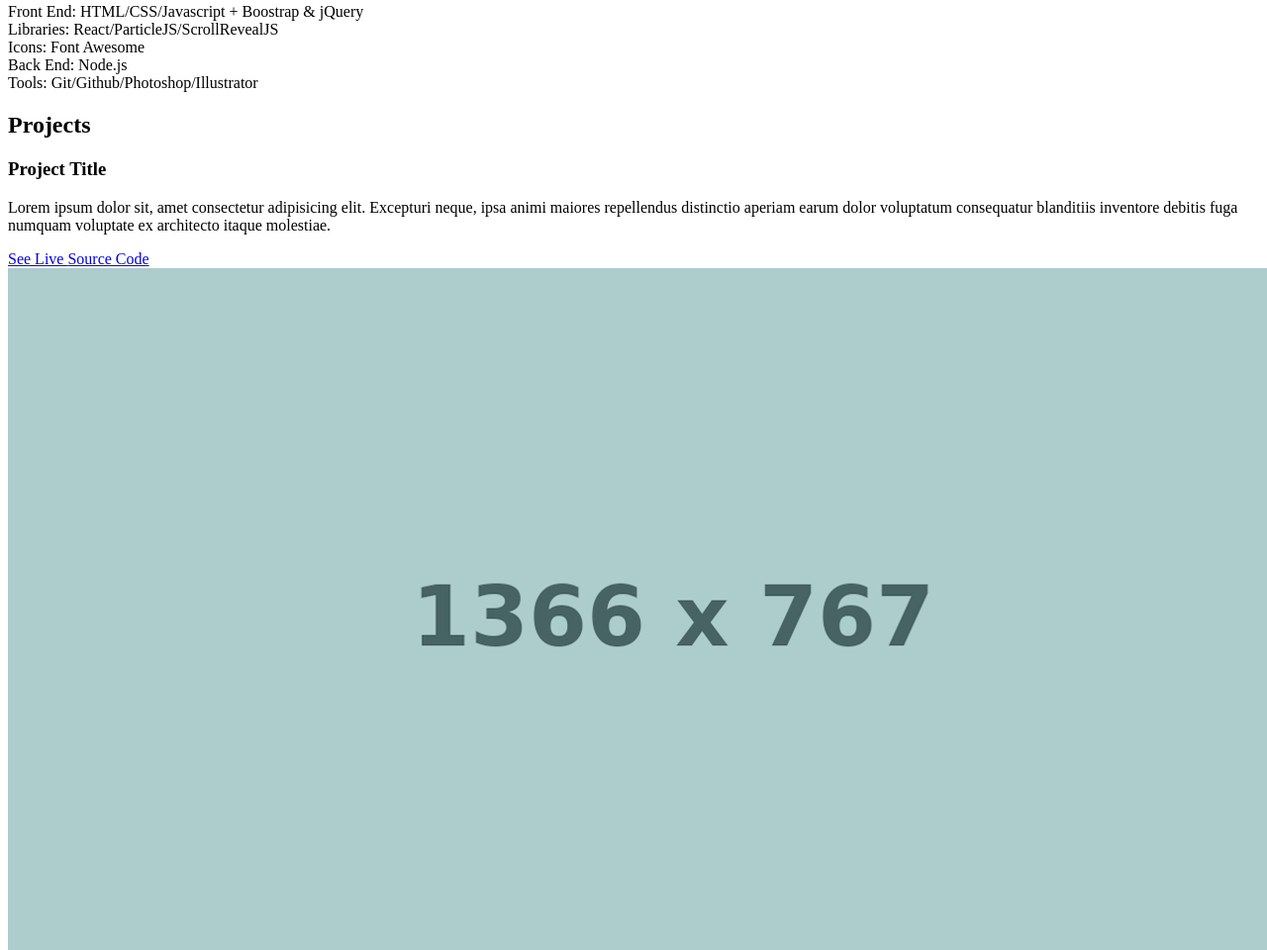
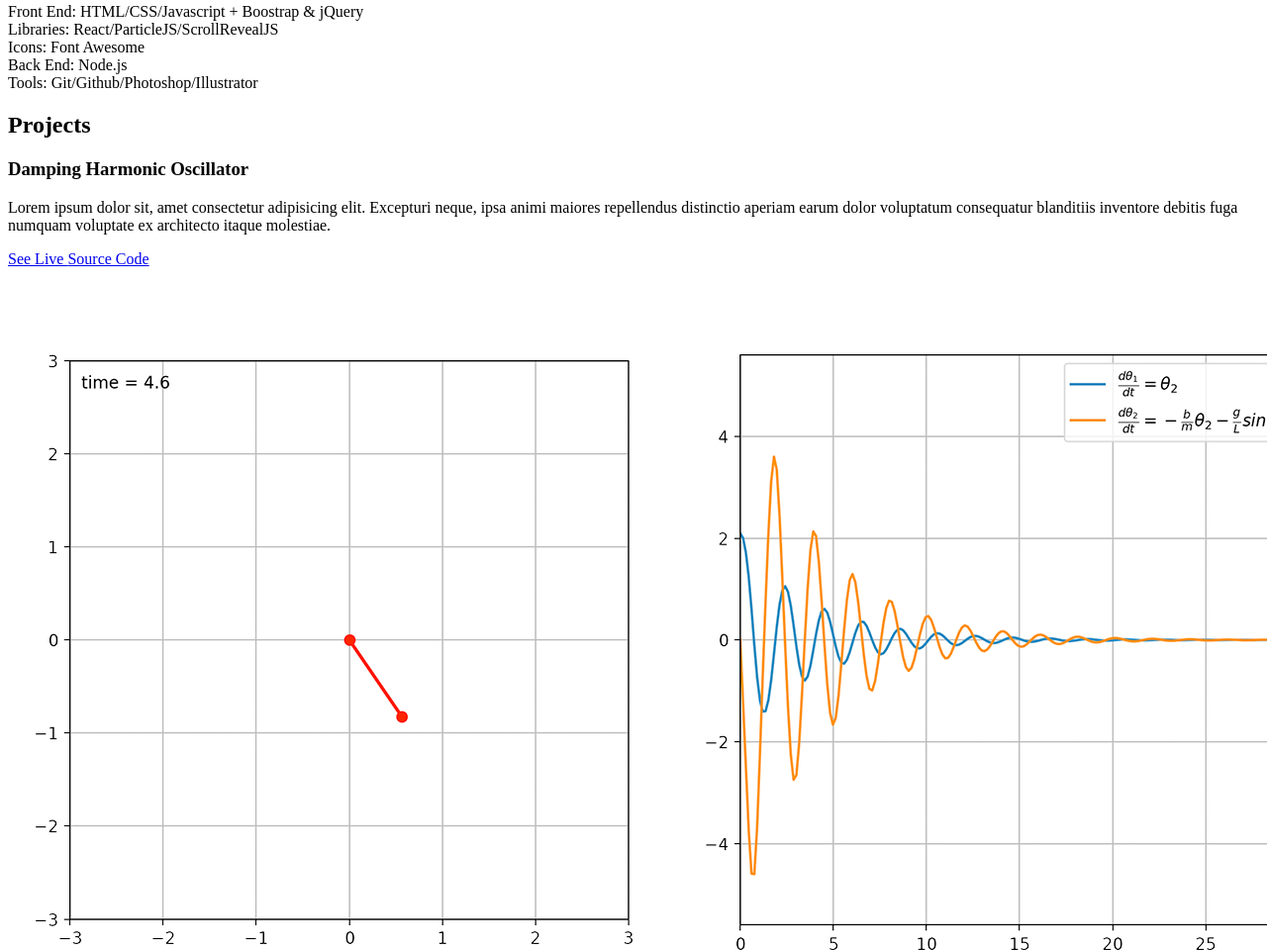
Before and after one commit to RandumbWilliam/WilliamZhen, a website: page src/index.html in a window 1280 px wide. Shown: the part 2080-3040 px from the top of the page at 99% size. Drawn offline with nearby package versions, Linux system fonts and the light colour scheme.

Commit message:
project and loader

```diff
--- a/src/index.html
+++ b/src/index.html
@@ -391,7 +391,7 @@
           <div class="row">
             <div class="col-lg-4 col-sm-12">
               <div class="project-wrapper__text">
-                <h3 class="project-wrapper__text-title">Project Title</h3>
+                <h3 class="project-wrapper__text-title">Damping Harmonic Oscillator</h3>
                 <div>
                   <p class="mb-4">
                     Lorem ipsum dolor sit, amet consectetur adipisicing elit.
@@ -413,7 +413,7 @@
               <div class="project-wrapper__image">
                 <a href="#!" target="_blank">
                   <div data-tilt class="thumbnail rounded">
-                    <img class="img-fluid" src="./assets/banner.png" />
+                    <img class="img-fluid" src="./assets/project1.png" />
                   </div>
                 </a>
               </div>
```
Also changed, not shown: src/index.js (+4 -4 lines), src/assets/project1.png (added), 1 other file.
